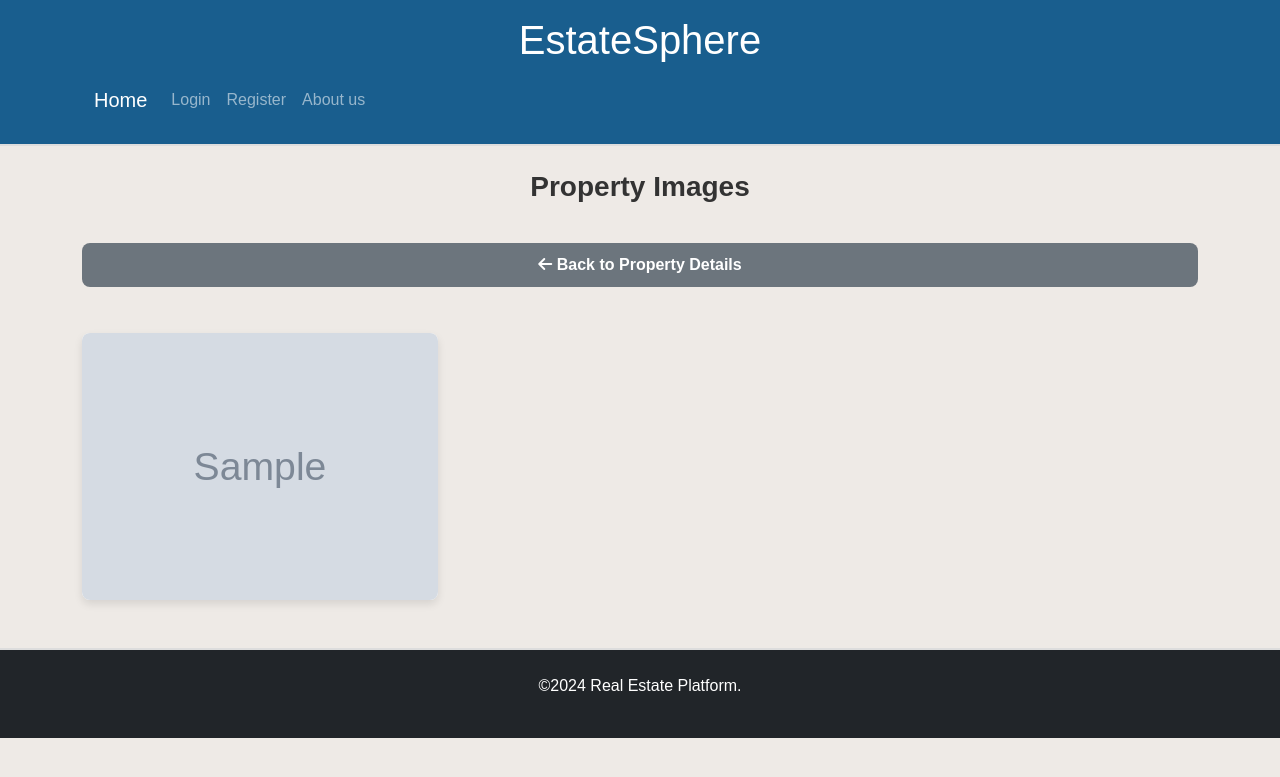
After one commit to albert-dimitrov/EstateSphereProject, a Django app: page /images/property/1/details/ in a window 1280 px wide. The commit adds this page. Shown: the top 777 px of the page. Run offline with Django 5.2, Linux system fonts and the light colour scheme; tables that the repository leaves empty hold one stand-in row (values such as "Sample post"); grey boxes marked "Sample" are stand-in pictures.

Commit message:
Add: added pages for images display of some property

```diff
--- a/estatesphere/estatesphere/images/urls.py
+++ b/estatesphere/estatesphere/images/urls.py
@@ -3,7 +3,7 @@ from estatesphere.images import views
 
 urlpatterns = [
     path('add/<int:property_id>/create/', views.add_images_view, name='image-add'),
-    path('<int:pk>/', include([
+    path('property/<int:pk>/', include([
         path('details/', views.ImageDetailsView.as_view(), name='image-details'),
         path('delete/', views.image_delete, name='image-delete'),
     ])),
--- a/estatesphere/estatesphere/images/views.py
+++ b/estatesphere/estatesphere/images/views.py
@@ -1,5 +1,5 @@
 from django.shortcuts import render, get_object_or_404, redirect
-from django.views.generic import CreateView, ListView
+from django.views.generic import CreateView, ListView, DetailView
 from estatesphere.images.models import Image
 from estatesphere.images.forms import MultiImageUploadForm
 from estatesphere.properties.models import RealEstateProperty
@@ -30,8 +30,10 @@ def add_images_view(request, property_id):
     return render(request, 'images/add-images.html', {'form': form, 'property': estate_property})
 
 
-class ImageDetailsView(ListView):
-    pass
+class ImageDetailsView(DetailView):
+    model = RealEstateProperty
+    template_name = 'images/property-images.html'
+    context_object_name = 'property'
 
 
 def image_delete(request, pk):
--- a/estatesphere/static/css/images.css
+++ b/estatesphere/static/css/images.css
@@ -70,3 +70,54 @@
     outline: none;
     border-color: #ffc107;
 }
+
+.property-images-header {
+    margin-bottom: 30px;
+}
+
+.property-images-header h2 {
+    color: #333;
+    font-size: 28px;
+    text-align: center;
+}
+
+.property-images-gallery {
+    text-align: center;
+}
+
+/* Image Card */
+.image-card {
+    position: relative;
+    overflow: hidden;
+    background-color: #fff;
+    border-radius: 8px;
+    box-shadow: 0 4px 8px rgba(0, 0, 0, 0.1);
+}
+
+.image-card img {
+    width: 100%;
+    height: auto;
+    display: block;
+    border-radius: 8px;
+    transition: transform 0.3s ease-in-out;
+}
+
+.image-card img:hover {
+    transform: scale(1.05);
+}
+
+/* Back Button */
+.btn-back-secondary {
+    background-color: #6c757d;
+    border-color: #6c757d;
+    padding: 10px 20px;
+    font-size: 16px;
+    border-radius: 8px;
+    text-align: center;
+    font-weight: bold;
+}
+
+.btn-back-secondary:hover {
+    background-color: #5a6268;
+    border-color: #545b62;
+}
--- /dev/null
+++ b/estatesphere/templates/images/property-images.html
@@ -0,0 +1,26 @@
+{% extends 'common/base.html' %}
+
+{% block content %}
+    <div class="property-images-header">
+        <h2 class="text-center mb-4">Property Images</h2>
+        <a href="{% url 'property-details' property.pk %}" class="btn btn-back-secondary mb-3">
+            <i class="fas fa-arrow-left"></i> Back to Property Details
+        </a>
+    </div>
+
+    <div class="property-images-gallery">
+        {% if property.images.all %}
+            <div class="row">
+                {% for image in property.images.all %}
+                    <div class="col-md-4 mb-4">
+                        <div class="image-card">
+                            <img src="{{ image.image.url }}" alt="Property Image" class="img-fluid rounded">
+                        </div>
+                    </div>
+                {% endfor %}
+            </div>
+        {% else %}
+            <p class="text-center">No images available for this property.</p>
+        {% endif %}
+    </div>
+{% endblock %}
```
Also changed, not shown: estatesphere/templates/properties/details-property.html (+8 -5 lines), estatesphere/mediafiles/hero-axolotl.jpg (added).
